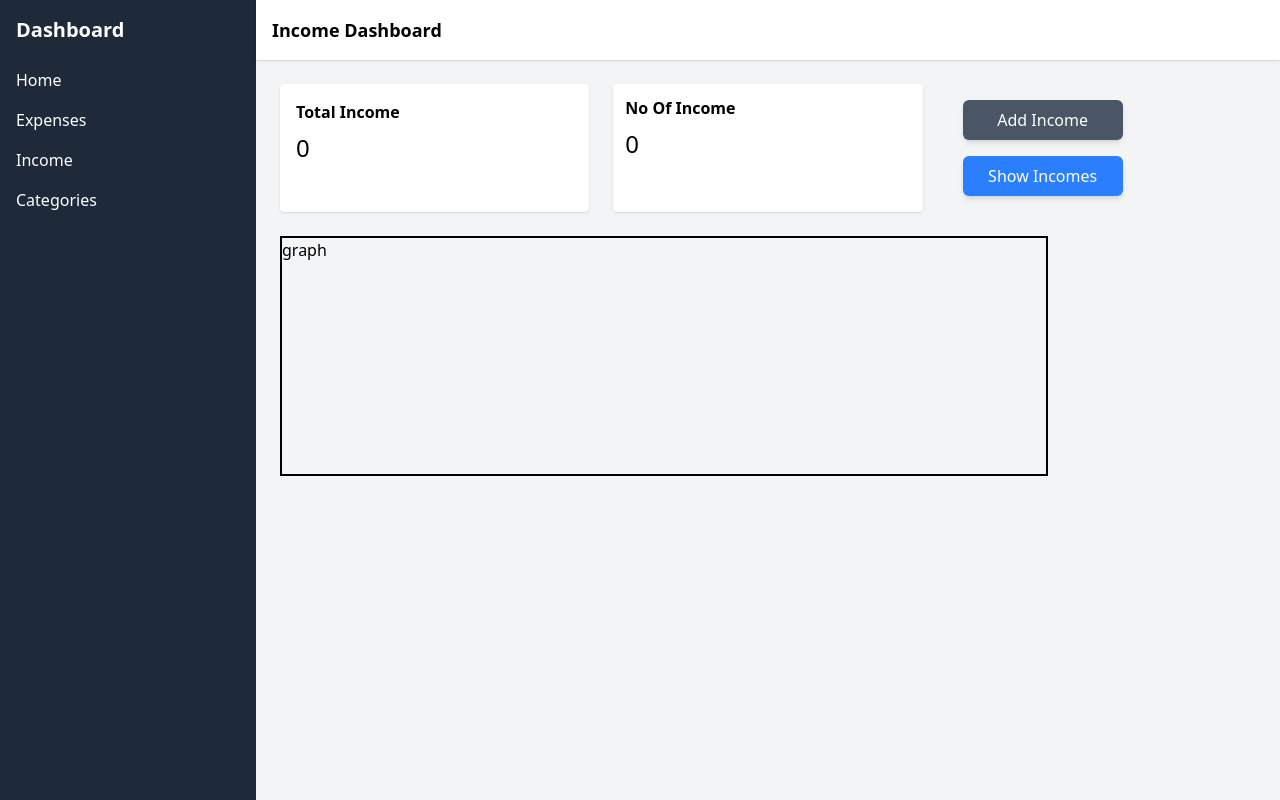
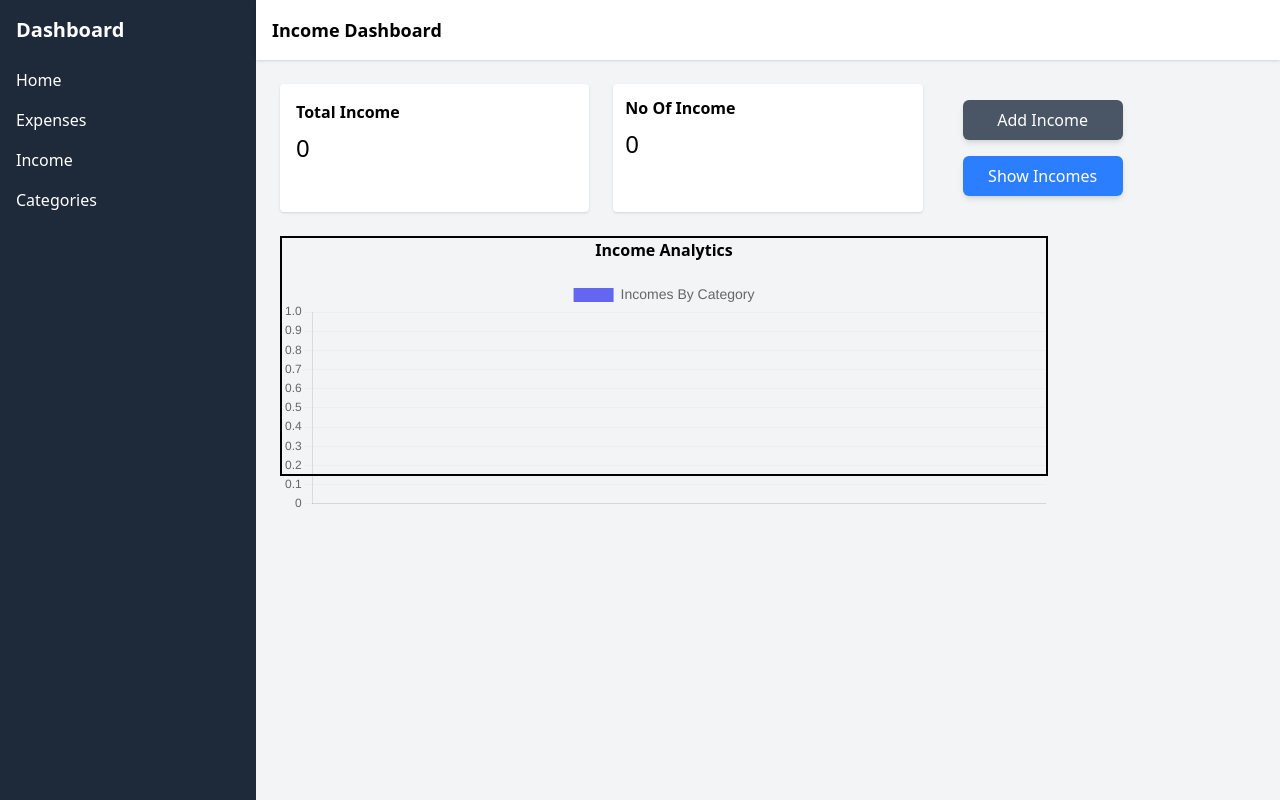
Before and after one commit to Vaishnavi18883/AI-Powered-Expense-Tracker, a React (Vite) app: page /incomedashboard in a window 1280 px wide. Built offline with nearby package versions, Linux system fonts and the light colour scheme.

Commit message:
add chart to incomedashboard

```diff
--- /dev/null
+++ b/src/Charts/IncomeChart.jsx
@@ -0,0 +1,102 @@
+import React from 'react'
+import {
+    Chart as ChartJS,
+    CategoryScale,
+    LinearScale,
+    BarElement,
+    ArcElement,
+    Tooltip,
+    Legend
+}from "chart.js"
+import { useSelector } from 'react-redux'
+ChartJS.register(
+    CategoryScale,
+    LinearScale,
+    BarElement,
+    ArcElement,
+    Tooltip,
+    Legend
+)
+import {Bar} from 'react-chartjs-2'
+const IncomeChart = () => {
+    const incomeData = useSelector((state) => state.incomesdata.incomes);
+    console.log(incomeData);
+
+
+    const categorytotal = incomeData.reduce((acc,item)=>{
+      if(!acc[item.category]){
+        acc[item.category]= 0
+      }
+      acc[item.category]+= item.amount;
+
+      return acc;
+    },{})
+
+
+
+    const labels = Object.keys(categorytotal)
+  // console.log(labels);
+  const values = Object.values(categorytotal)
+
+
+  const chartData ={
+    labels : labels,
+    datasets :[
+      {
+        label : "Incomes By Category",
+    data: values,
+    backgroundColor : [
+         "#6366F1",
+          "#22C55E",
+          "#F59E0B",
+          "#EF4444",
+          "#3B82F6",
+          "#EC4899",
+    ],
+   barThickness:40,
+   howerBackround : "#D17B7B"
+      }
+    ]
+  };
+
+  const barOptions = {
+    responsive: true,
+    maintainAspectRatio: false,
+    plugins: {
+      legend: {
+        position: "top",
+        labels: {
+          font: {
+            size: 14,
+          },
+        },
+      },
+    },
+
+  scales: {
+      y: {
+        beginAtZero: true,
+        grid: {
+          color: "#eee",
+        },
+      },
+      x: {
+        grid: {
+          display: false,
+        },
+      },
+    },
+  };
+
+
+  return (
+    <div className='w-full h-full'>
+
+  <h2 className='text-center font-semibold pb-4'>Income Analytics</h2>
+
+  <Bar data={chartData} options={barOptions}/>
+    </div>
+  )
+}
+
+export default IncomeChart
--- a/src/Components/Incomedashboard.jsx
+++ b/src/Components/Incomedashboard.jsx
@@ -1,7 +1,8 @@
-import React, { use } from 'react'
+import React from 'react'
 import Sidebar from './Sidebar'
 import { Link } from 'react-router-dom'
 import { useSelector } from 'react-redux'
+import IncomeChart from '../Charts/IncomeChart'
 
 const Incomedashboard = () => {
 const incomes = useSelector((state)=> state.incomesdata.incomes);
@@ -51,7 +52,7 @@ const totalIncome = incomes.reduce((total,item)=> total+ item.amount,0);
               </div>
 
               <div className='border-2 h-60 w-3xl'>
-                graph
+                <IncomeChart/>
               </div>
 
 
--- a/src/Pages/Showallincomes.jsx
+++ b/src/Pages/Showallincomes.jsx
@@ -44,6 +44,7 @@ const ShowIncome = () => {
   const prevPage = () => {
     if (currentPage > 1) {
       setCurrentPage(currentPage - 1);
+
     }
   };
 
@@ -232,6 +233,7 @@ const ShowIncome = () => {
             <button
               onClick={nextPage}
               disabled={currentPage === totalPages}
+
               className="px-3 py-1 bg-gray-300 rounded-lg"
             >
               Next
```
Also changed, not shown: src/Charts/incomechart.css (added).
